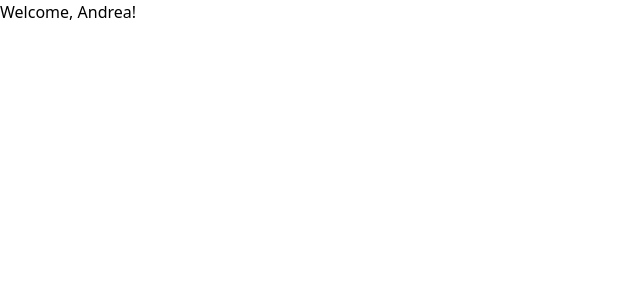
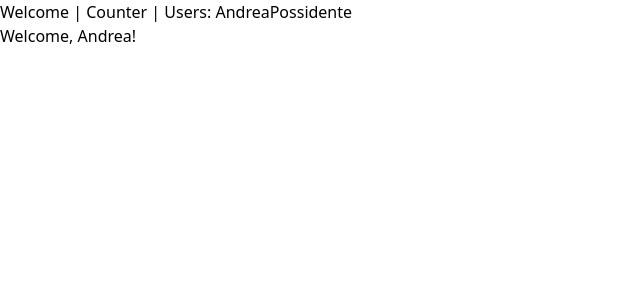
Before and after one commit to AndreaPossidente/develhope-react-exercises, a React (Create React App) app: page / in a window 1280 px wide. Shown: the top 300 px of the page, without its empty margins (0-640 px from the left). Built offline with nearby package versions, Linux system fonts and the light colour scheme.

Commit message:
done exercise 63

```diff
--- a/src/App.js
+++ b/src/App.js
@@ -1,11 +1,14 @@
 import React from "react";
-import { Route, Routes } from "react-router-dom";
+import { Link, Route, Routes } from "react-router-dom";
 import Counter from "./Counter";
 import ShowGithubUser from "./ShowGithubUser";
 import Welcome from "./Welcome";
 
 export default function App() {
   return (
+    <div>
+      <Link to="/">Welcome</Link> | <Link to="/counter">Counter</Link> |{" "}
+      <Link to="/users/AndreaPossidente">Users: AndreaPossidente</Link>
       <Routes>
         <Route path="/" element={<Welcome name="Andrea" />} />
         <Route
@@ -14,5 +17,6 @@
         />
         <Route path="/users/:username" element={<ShowGithubUser />} />
       </Routes>
+    </div>
   );
 }
```
Lines whose indentation alone changed are shown as unchanged.
